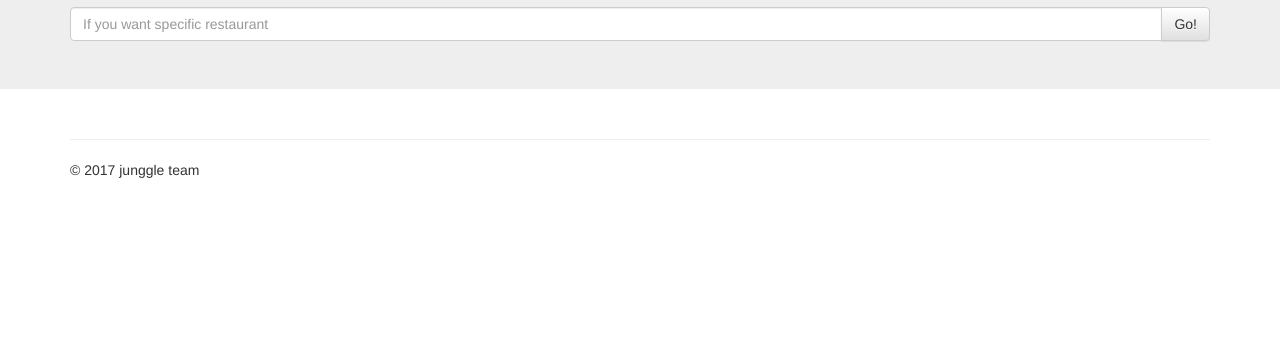
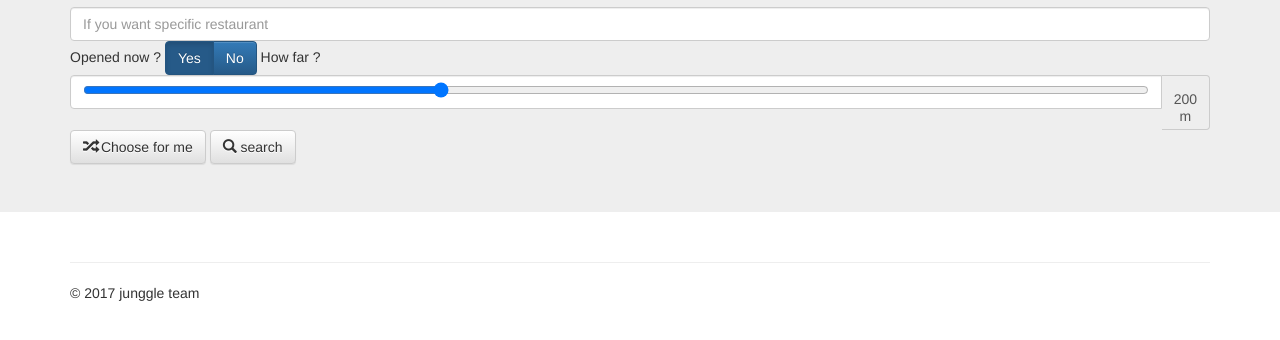
Before and after one commit to pbnPierre/onmangeou, a website built with webpack: page public/index.html in a window 1280 px wide. Shown: the part 140-480 px from the top of the page. Built offline with nearby package versions, Linux system fonts and the light colour scheme; no server answers.

Commit message:
Add all UI fields

```diff
--- a/public/index.html
+++ b/public/index.html
@@ -28,12 +28,29 @@
         <div class="jumbotron">
             <div class="container">
                 <h1>Where do we eat ?</h1>
+                <input type="text" name="keyword" class="form-control" placeholder="If you want specific restaurant">
+                Opened now ?
+                <div class="btn-group" data-toggle="buttons">
+                    <label class="btn btn-primary active">
+                        <input type="radio" name="open-now" id="1" autocomplete="off" checked> Yes
+                    </label>
+                    <label class="btn btn-primary">
+                        <input type="radio" name="options" id="0" autocomplete="off"> No
+                    </label>
+                </div>
+                How far ?
                 <div class="input-group">
-                    <input type="text"  id="keyword" class="form-control" placeholder="If you want specific restaurant">
-                    <span class="input-group-btn">
-                        <button class="btn btn-default" id="go" type="button">Go!</button>
-                    </span>
+                    <div  class="form-control">
+                        <input class="range range-primary" type="range" name="distance" min="50" max="500" value="200" onchange="distancePrimary.value=value">
+                    </div>
+                    <div class="input-group-addon"><output id="distancePrimary">200</output>m</div>
                 </div>
+                <button type="button" class="btn btn-default" id="choose">
+                    <span class="glyphicon glyphicon-random" aria-hidden="true"></span> Choose for me
+                </button>
+                <button type="button" class="btn btn-default" id="search">
+                    <span class="glyphicon glyphicon-search" aria-hidden="true"></span> search
+                </button>
             </div>
         </div>
 
@@ -46,7 +63,7 @@
         </div> <!-- /container -->
 
         <!-- jQuery (necessary for Bootstrap's JavaScript plugins) -->
-        <script src="https://ajax.googleapis.com/ajax/libs/jquery/1.12.4/jquery.min.js"></script>
+        <script src="https://ajax.googleapis.com/ajax/libs/jquery/1.12.4/jquery.min.js" crossorigin="anonymous"></script>
         <!-- Latest compiled and minified JavaScript -->
         <script src="https://maxcdn.bootstrapcdn.com/bootstrap/3.3.7/js/bootstrap.min.js" integrity="sha384-Tc5IQib027qvyjSMfHjOMaLkfuWVxZxUPnCJA7l2mCWNIpG9mGCD8wGNIcPD7Txa" crossorigin="anonymous"></script>
         <script src="./js/client.js" type="text/javascript"></script>
```
